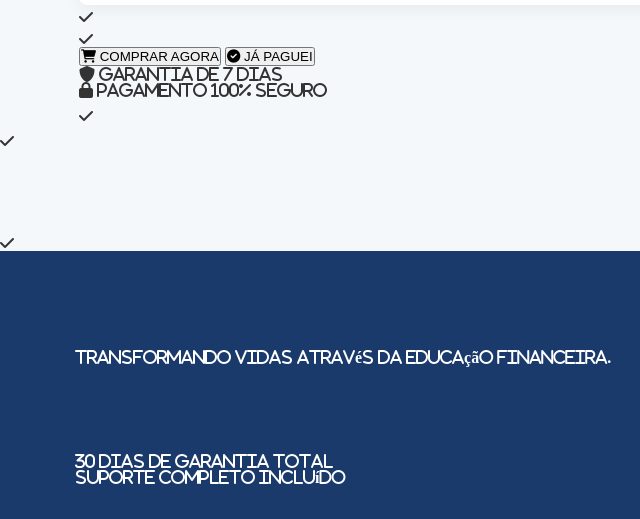
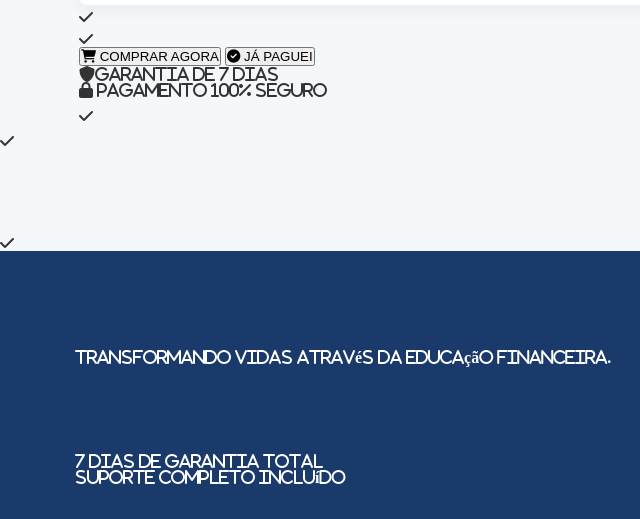
Before and after one commit to Leugimrasec/Chave-Financeira-Libertadora-, a plain HTML site: page index.html in a window 1280 px wide. Shown: the part 4577-5096 px from the top of the page, 0-640 px from the left. Drawn offline with Linux system fonts and the light colour scheme; a script that the page names is missing; files whose address does not match are found by name.

Commit message:
Add files via upload

```diff
--- a/index.html
+++ b/index.html
@@ -312,8 +312,7 @@
                 </div>
 
                 <div class="garantia-info">
-                    <i class="fas fa-shield-alt"></i>
-                    <span>Garantia de 7 Dias</span>
+                    <i class="fas fa-shield-alt"></i                    <span>Garantia de 7 Dias</span>
                 </div>
 
                 <div class="seguranca-info">
@@ -447,8 +446,7 @@
                     <p><i class="fas fa-envelope"></i> contatochavefinanceira@gmail.com</p>
                 </div>
                 <div class="footer-section">
-                    <h4>Garantia</h4>
-                    <p>30 dias de garantia total</p>
+                    <h4>Garantia</h4>                    <p>7 Dias de garantia total</p>
                     <p>Suporte completo incluído</p>
                 </div>
             </div>
```
